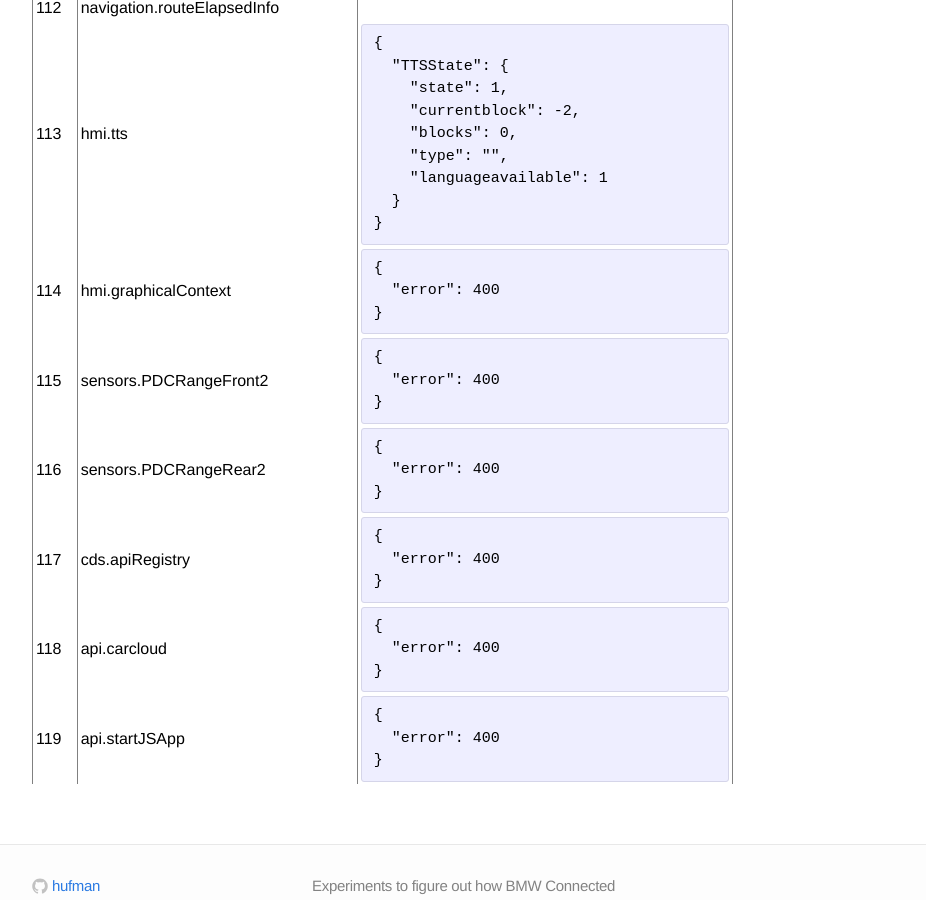
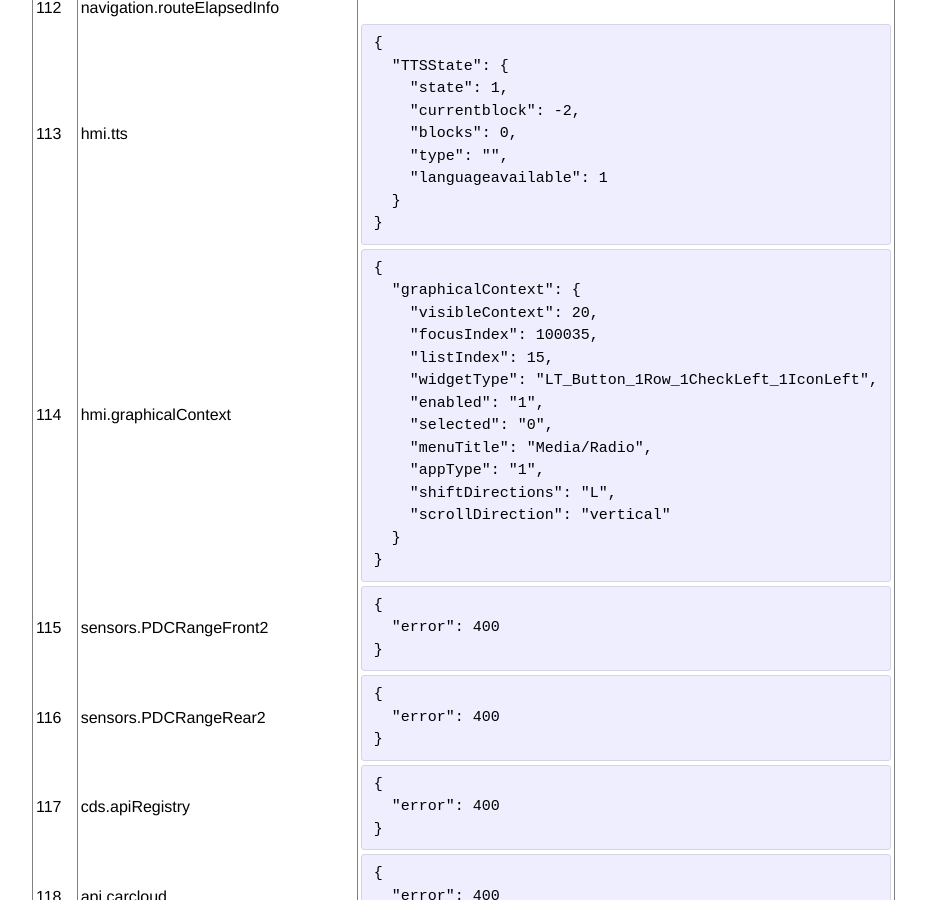
Before and after one commit to BimmerGestalt/BMWConnectedAnalysis, a Jekyll site: the page built from docs/cds.md, in a window 1280 px wide and 900 px high, scrolled down 13379 px. Shown: the whole window, without its empty margins (208-1134 px from the left). Built offline with Jekyll 4.4.1, drawn with Linux system fonts in a browser that asks for light colours.

Commit message:
Documented the hmi.graphicalContext cds property

```diff
--- a/docs/cds.md
+++ b/docs/cds.md
@@ -121,7 +121,7 @@ Then, the car will call the client callback method `cds_onPropertyChangedEvent(h
 | 111 | driving.displayRangeElectricVehicle | {"displayRangeElectricVehicle":4095} |
 | 112 | navigation.routeElapsedInfo | |
 | 113 | hmi.tts | {"TTSState":{"state":1,"currentblock":-2,"blocks":0,"type":"","languageavailable":1}} |
-| 114 | hmi.graphicalContext | {"error":400} |
+| 114 | hmi.graphicalContext | {"graphicalContext":{"visibleContext":20,"focusIndex":100035,"listIndex":15,"widgetType":"LT\_Button\_1Row\_1CheckLeft\_1IconLeft","enabled":"1","selected":"0","menuTitle":"Media/Radio","appType":"1","shiftDirections":"L","scrollDirection":"vertical"}} |
 | 115 | sensors.PDCRangeFront2 | {"error":400} |
 | 116 | sensors.PDCRangeRear2 | {"error":400} |
 | 117 | cds.apiRegistry | {"error":400} |
```
